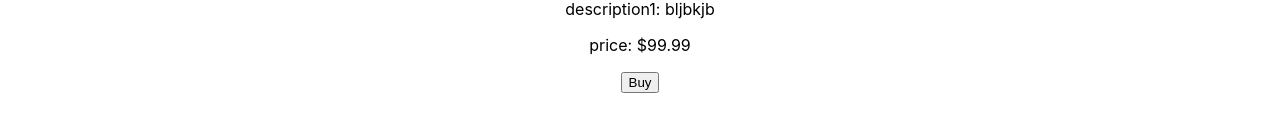
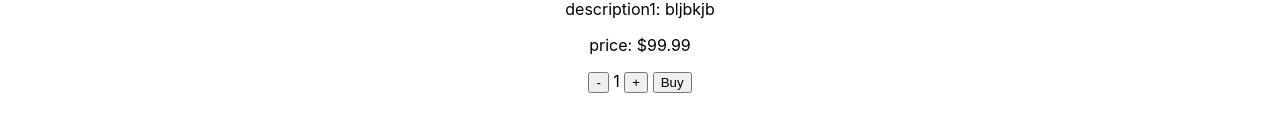
Before and after one commit to Nosov-Pavel/react-app-aject, a React (Create React App) app: page / in a window 1280 px wide. Shown: the part 354-486 px from the top of the page. Built offline with nearby package versions, Linux system fonts and the light colour scheme.

Commit message:
buttons+-

```diff
--- a/src/App.js
+++ b/src/App.js
@@ -31,7 +31,7 @@ function App(){
             <p>product1: {productName}</p>
             <p>description1: {productDescription}</p>
             <p>price: ${price}</p>
-            <button>Buy</button>
+            <button>-</button> 1 <button>+</button> {' '}<button>Buy</button>
 
 
 
```
